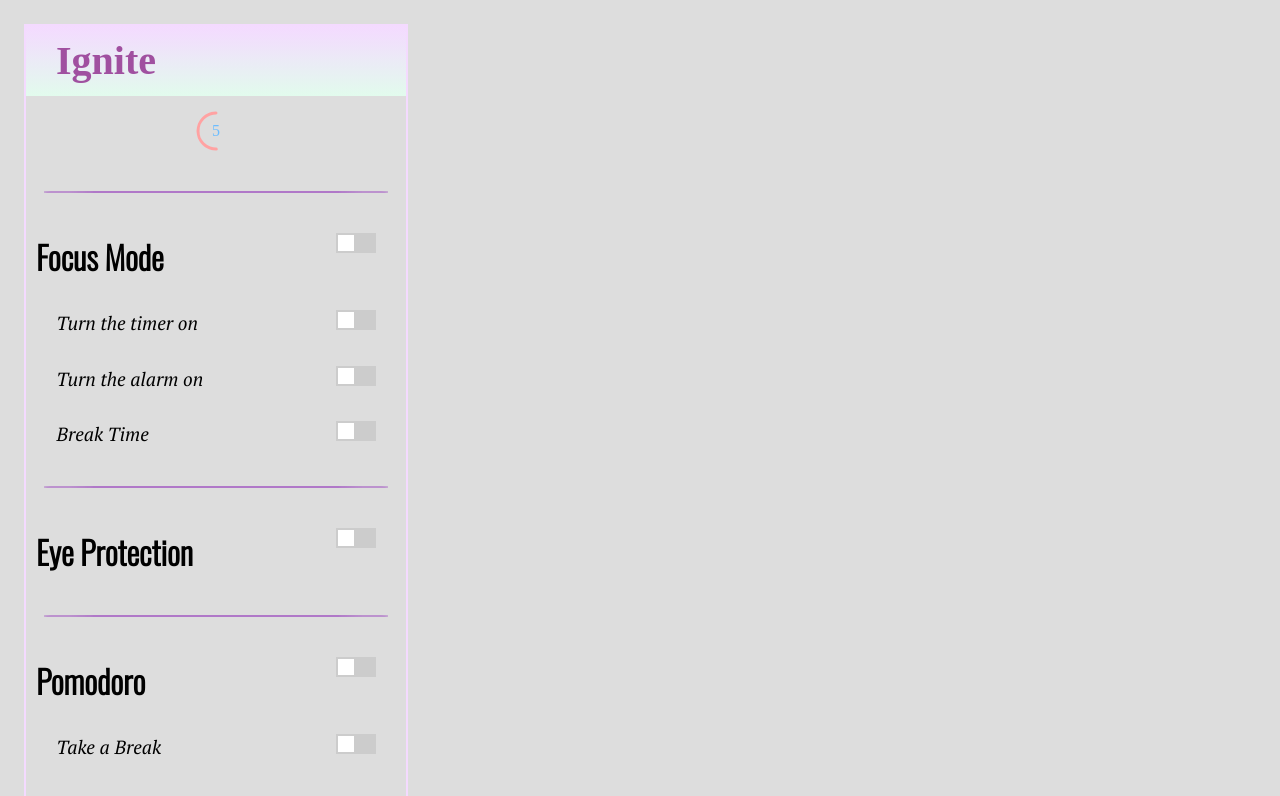
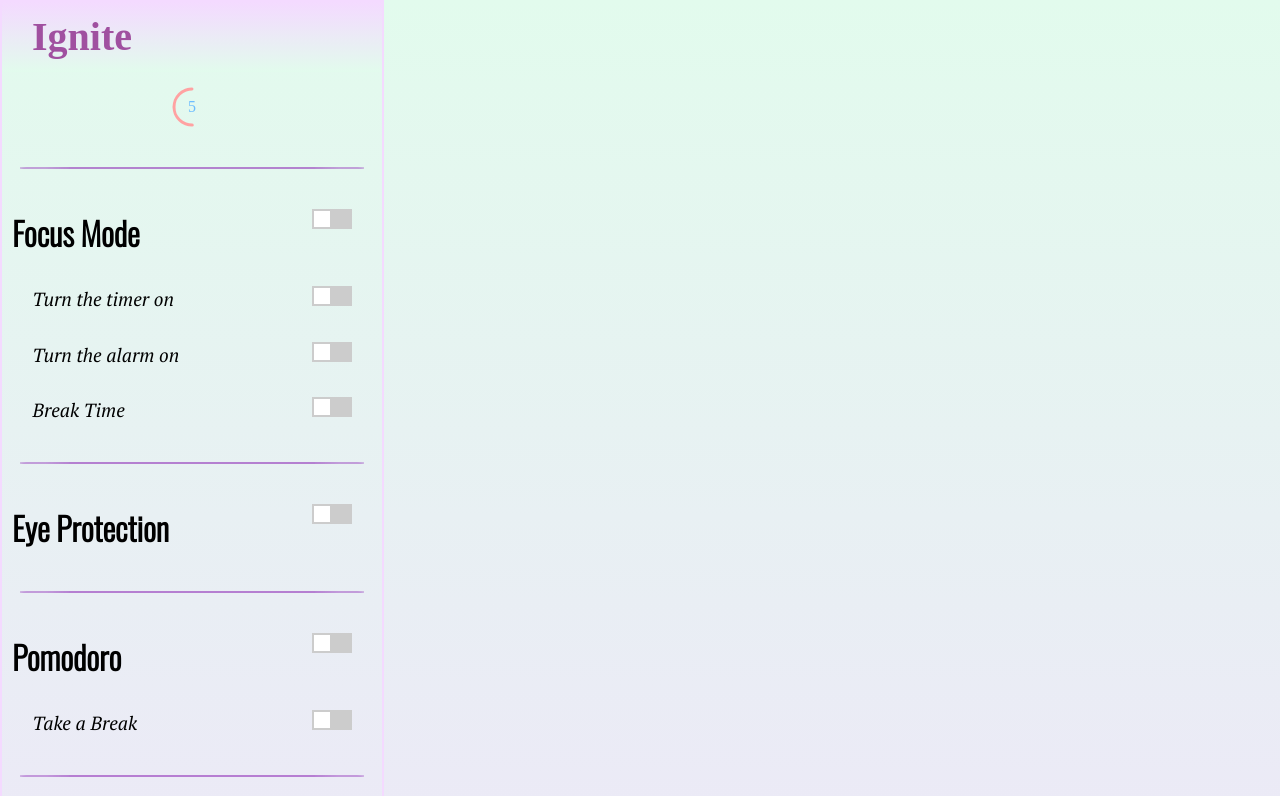
Before and after one commit to priyamshankar/chrome_extension, a browser extension: page main.html in a window 1280 px wide. Shown: the top 796 px of the page. Drawn offline with nearby package versions, Linux system fonts and the light colour scheme.

```diff
--- a/timer.css
+++ b/timer.css
@@ -1,7 +1,4 @@
-body {
-    background: #dddddd;
-    margin: 24px;
-  }
+
 
   .timer {
     font-family: sans-serif;
```
Also changed, not shown: main.html (indentation only), manifest.json.
